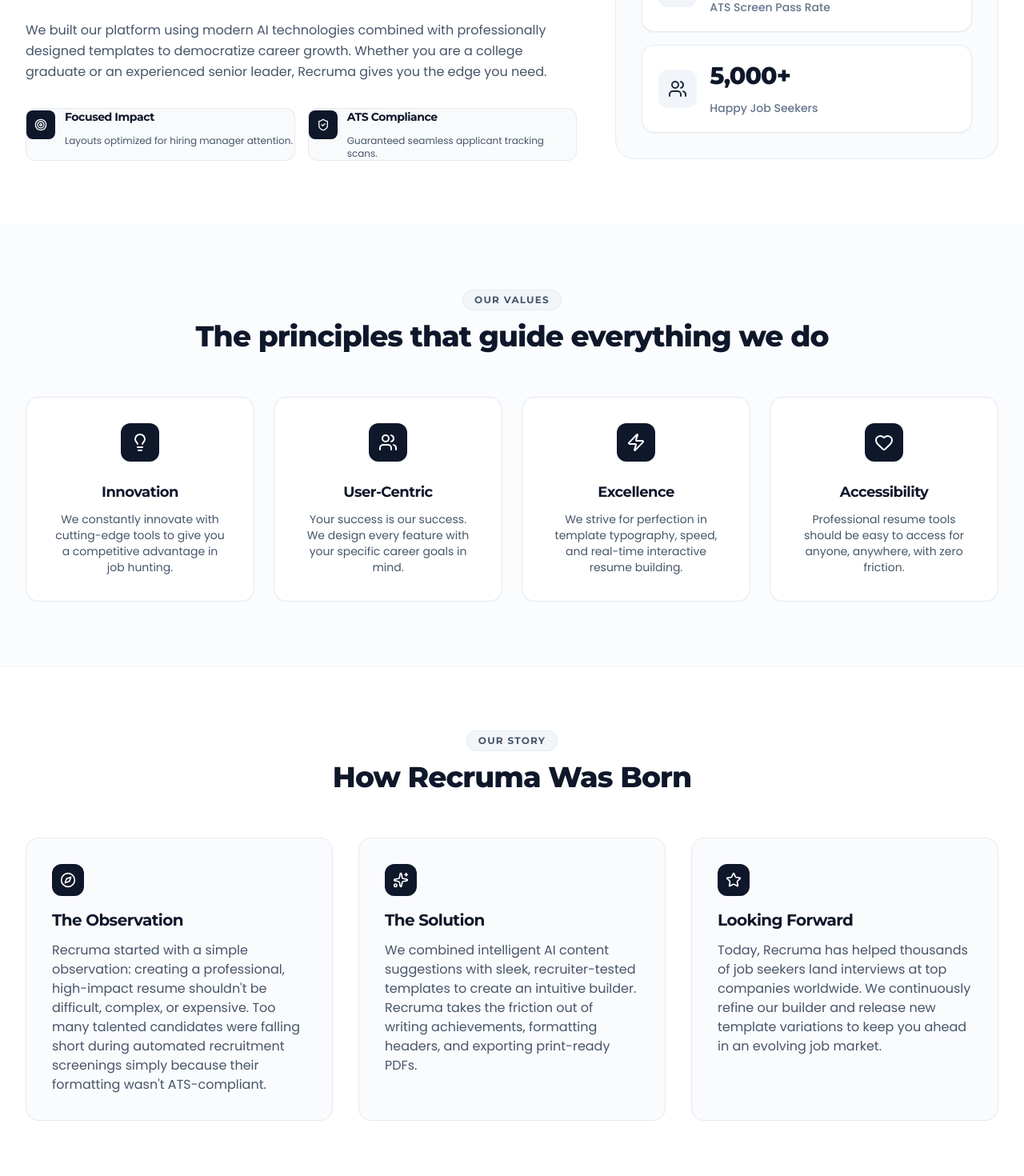
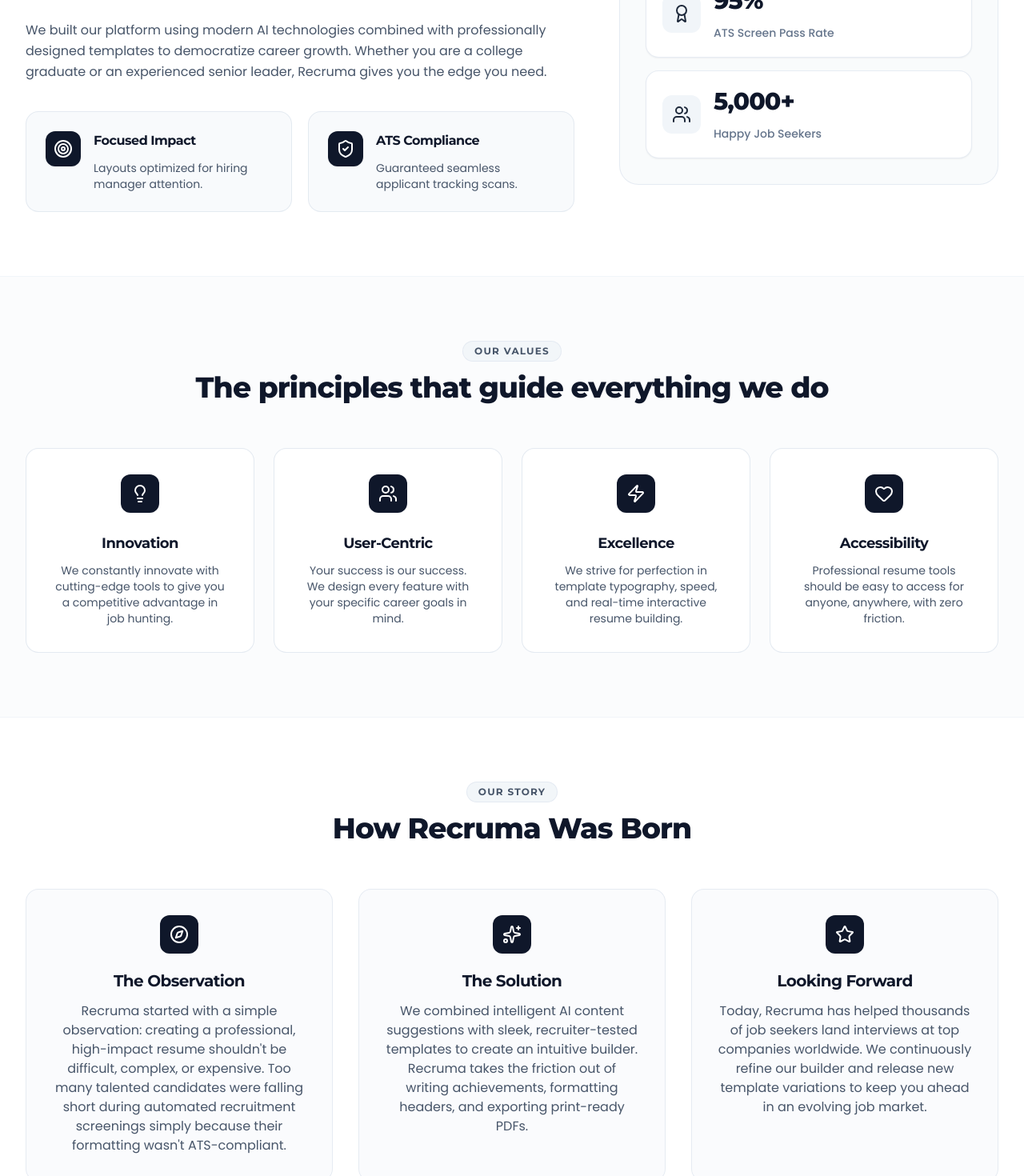
Before and after one commit to KhawajaIdrees/Recruma, a Next.js app: page /about in a window 1280 px wide. Shown: the part 980-2450 px from the top of the page at 80% size. Built offline with nearby package versions, Linux system fonts and the light colour scheme.

Commit message:
feature section container adjusted on about us page

```diff
--- a/src/app/about/page.tsx
+++ b/src/app/about/page.tsx
@@ -111,7 +111,7 @@
         {/* ---------------------------------------------------- */}
         <section className="py-16 sm:py-20 bg-white border-b border-slate-100">
           <div className="w-full max-w-7xl mx-auto px-4 sm:px-6 lg:px-8">
-            <div className="grid lg:grid-cols-12 gap-8 lg:gap-12 items-center">
+            <div className="grid lg:grid-cols-12 gap-10 lg:gap-14 items-center">
 
               {/* Left Details */}
               <div className="lg:col-span-7 space-y-6">
@@ -131,24 +131,25 @@
                   We built our platform using modern AI technologies combined with professionally designed templates to democratize career growth. Whether you are a college graduate or an experienced senior leader, Recruma gives you the edge you need.
                 </p>
 
-                <div className="grid grid-cols-1 sm:grid-cols-2 gap-4 pt-2">
-                  <div className="flex items-start space-x-3 bg-slate-50 p-4.5 rounded-xl border border-slate-200/80">
-                    <div className="w-9 h-9 bg-[#0f172a] rounded-lg flex items-center justify-center text-white shrink-0 mt-0.5">
-                      <Target className="w-4 h-4 text-white" />
+                {/* Focused Impact & ATS Compliance Cards — Spacious & Full Width Grid */}
+                <div className="grid grid-cols-1 sm:grid-cols-2 gap-5 pt-3">
+                  <div className="flex items-start space-x-4 bg-slate-50/90 p-5 sm:p-6 rounded-2xl border border-slate-200/90 shadow-xs hover:border-slate-300 transition-colors">
+                    <div className="w-11 h-11 bg-[#0f172a] rounded-xl flex items-center justify-center text-white shrink-0 shadow-sm">
+                      <Target className="w-5.5 h-5.5 text-white" />
                     </div>
                     <div>
-                      <h4 className="text-sm font-bold text-slate-900 font-montserrat">Focused Impact</h4>
-                      <p className="text-xs text-slate-600 mt-1">Layouts optimized for hiring manager attention.</p>
+                      <h4 className="text-base font-bold text-slate-900 font-montserrat">Focused Impact</h4>
+                      <p className="text-xs sm:text-sm text-slate-600 mt-1 leading-normal">Layouts optimized for hiring manager attention.</p>
                     </div>
                   </div>
 
-                  <div className="flex items-start space-x-3 bg-slate-50 p-4.5 rounded-xl border border-slate-200/80">
-                    <div className="w-9 h-9 bg-[#0f172a] rounded-lg flex items-center justify-center text-white shrink-0 mt-0.5">
-                      <ShieldCheck className="w-4 h-4 text-white" />
+                  <div className="flex items-start space-x-4 bg-slate-50/90 p-5 sm:p-6 rounded-2xl border border-slate-200/90 shadow-xs hover:border-slate-300 transition-colors">
+                    <div className="w-11 h-11 bg-[#0f172a] rounded-xl flex items-center justify-center text-white shrink-0 shadow-sm">
+                      <ShieldCheck className="w-5.5 h-5.5 text-white" />
                     </div>
                     <div>
-                      <h4 className="text-sm font-bold text-slate-900 font-montserrat">ATS Compliance</h4>
-                      <p className="text-xs text-slate-600 mt-1">Guaranteed seamless applicant tracking scans.</p>
+                      <h4 className="text-base font-bold text-slate-900 font-montserrat">ATS Compliance</h4>
+                      <p className="text-xs sm:text-sm text-slate-600 mt-1 leading-normal">Guaranteed seamless applicant tracking scans.</p>
                     </div>
                   </div>
                 </div>
@@ -290,46 +291,49 @@
               </h2>
             </div>
 
-            {/* 3 Story Cards Grid (Fills full width smoothly across screen) */}
+            {/* 3 Story Cards Grid (Centered content inside each container) */}
             <div className="grid grid-cols-1 md:grid-cols-3 gap-6 lg:gap-8">
 
-              <div className="bg-slate-50/70 rounded-2xl border border-slate-200/80 p-6 sm:p-8 shadow-xs flex flex-col justify-between hover:shadow-md transition-shadow">
-                <div>
-                  <div className="w-10 h-10 rounded-xl bg-[#0f172a] flex items-center justify-center text-white mb-4 shrink-0">
-                    <Compass className="w-5 h-5 text-white" />
+              {/* Card 1 */}
+              <div className="bg-slate-50/70 rounded-2xl border border-slate-200/80 p-6 sm:p-8 shadow-xs flex flex-col items-center justify-between text-center hover:shadow-md transition-shadow">
+                <div className="flex flex-col items-center text-center">
+                  <div className="w-12 h-12 rounded-xl bg-[#0f172a] flex items-center justify-center text-white mb-5 shrink-0 mx-auto">
+                    <Compass className="w-6 h-6 text-white" />
                   </div>
-                  <h3 className="text-lg sm:text-xl font-bold text-slate-900 font-montserrat mb-3">
+                  <h3 className="text-lg sm:text-xl font-bold text-slate-900 font-montserrat mb-3 text-center">
                     The Observation
                   </h3>
-                  <p className="text-slate-600 text-sm sm:text-base leading-relaxed font-poppins">
+                  <p className="text-slate-600 text-sm sm:text-base leading-relaxed font-poppins text-center">
                     Recruma started with a simple observation: creating a professional, high-impact resume shouldn&apos;t be difficult, complex, or expensive. Too many talented candidates were falling short during automated recruitment screenings simply because their formatting wasn&apos;t ATS-compliant.
                   </p>
                 </div>
               </div>
 
-              <div className="bg-slate-50/70 rounded-2xl border border-slate-200/80 p-6 sm:p-8 shadow-xs flex flex-col justify-between hover:shadow-md transition-shadow">
-                <div>
-                  <div className="w-10 h-10 rounded-xl bg-[#0f172a] flex items-center justify-center text-white mb-4 shrink-0">
-                    <Sparkles className="w-5 h-5 text-white" />
+              {/* Card 2 */}
+              <div className="bg-slate-50/70 rounded-2xl border border-slate-200/80 p-6 sm:p-8 shadow-xs flex flex-col items-center justify-between text-center hover:shadow-md transition-shadow">
+                <div className="flex flex-col items-center text-center">
+                  <div className="w-12 h-12 rounded-xl bg-[#0f172a] flex items-center justify-center text-white mb-5 shrink-0 mx-auto">
+                    <Sparkles className="w-6 h-6 text-white" />
                   </div>
-                  <h3 className="text-lg sm:text-xl font-bold text-slate-900 font-montserrat mb-3">
+                  <h3 className="text-lg sm:text-xl font-bold text-slate-900 font-montserrat mb-3 text-center">
                     The Solution
                   </h3>
-                  <p className="text-slate-600 text-sm sm:text-base leading-relaxed font-poppins">
+                  <p className="text-slate-600 text-sm sm:text-base leading-relaxed font-poppins text-center">
                     We combined intelligent AI content suggestions with sleek, recruiter-tested templates to create an intuitive builder. Recruma takes the friction out of writing achievements, formatting headers, and exporting print-ready PDFs.
                   </p>
                 </div>
               </div>
 
-              <div className="bg-slate-50/70 rounded-2xl border border-slate-200/80 p-6 sm:p-8 shadow-xs flex flex-col justify-between hover:shadow-md transition-shadow">
-                <div>
-                  <div className="w-10 h-10 rounded-xl bg-[#0f172a] flex items-center justify-center text-white mb-4 shrink-0">
-                    <Star className="w-5 h-5 text-white" />
+              {/* Card 3 */}
+              <div className="bg-slate-50/70 rounded-2xl border border-slate-200/80 p-6 sm:p-8 shadow-xs flex flex-col items-center justify-between text-center hover:shadow-md transition-shadow">
+                <div className="flex flex-col items-center text-center">
+                  <div className="w-12 h-12 rounded-xl bg-[#0f172a] flex items-center justify-center text-white mb-5 shrink-0 mx-auto">
+                    <Star className="w-6 h-6 text-white" />
                   </div>
-                  <h3 className="text-lg sm:text-xl font-bold text-slate-900 font-montserrat mb-3">
+                  <h3 className="text-lg sm:text-xl font-bold text-slate-900 font-montserrat mb-3 text-center">
                     Looking Forward
                   </h3>
-                  <p className="text-slate-600 text-sm sm:text-base leading-relaxed font-poppins">
+                  <p className="text-slate-600 text-sm sm:text-base leading-relaxed font-poppins text-center">
                     Today, Recruma has helped thousands of job seekers land interviews at top companies worldwide. We continuously refine our builder and release new template variations to keep you ahead in an evolving job market.
                   </p>
                 </div>
```
